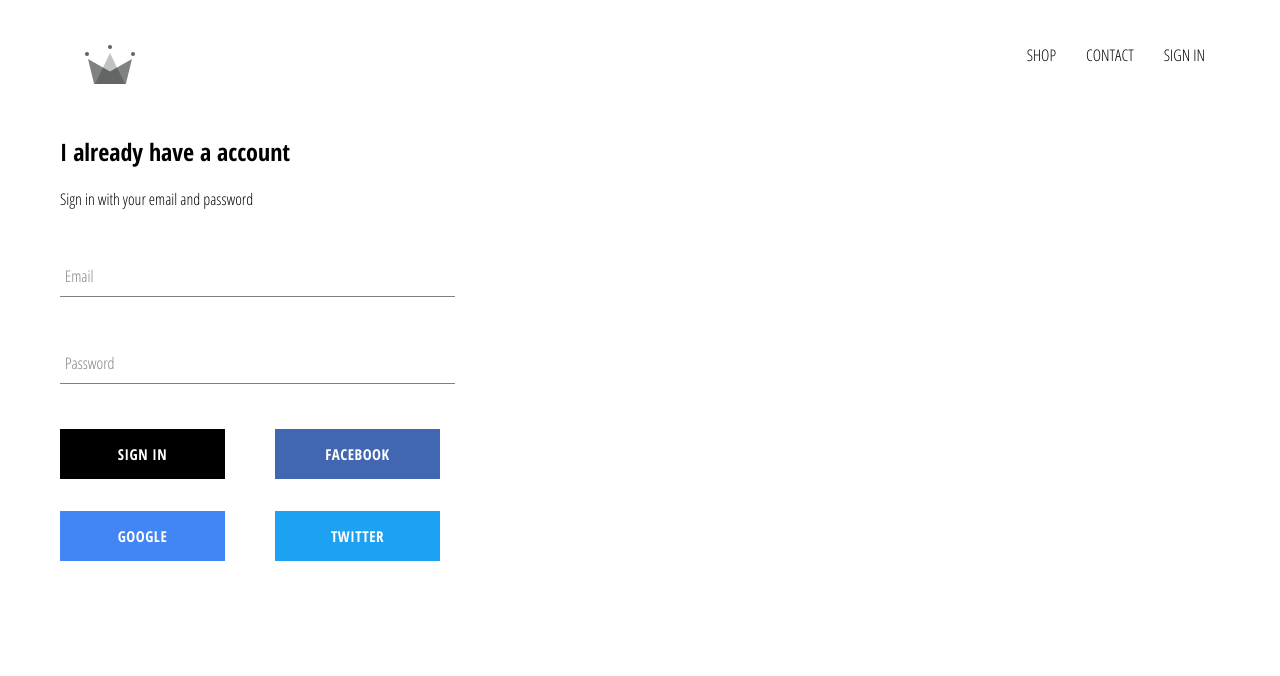
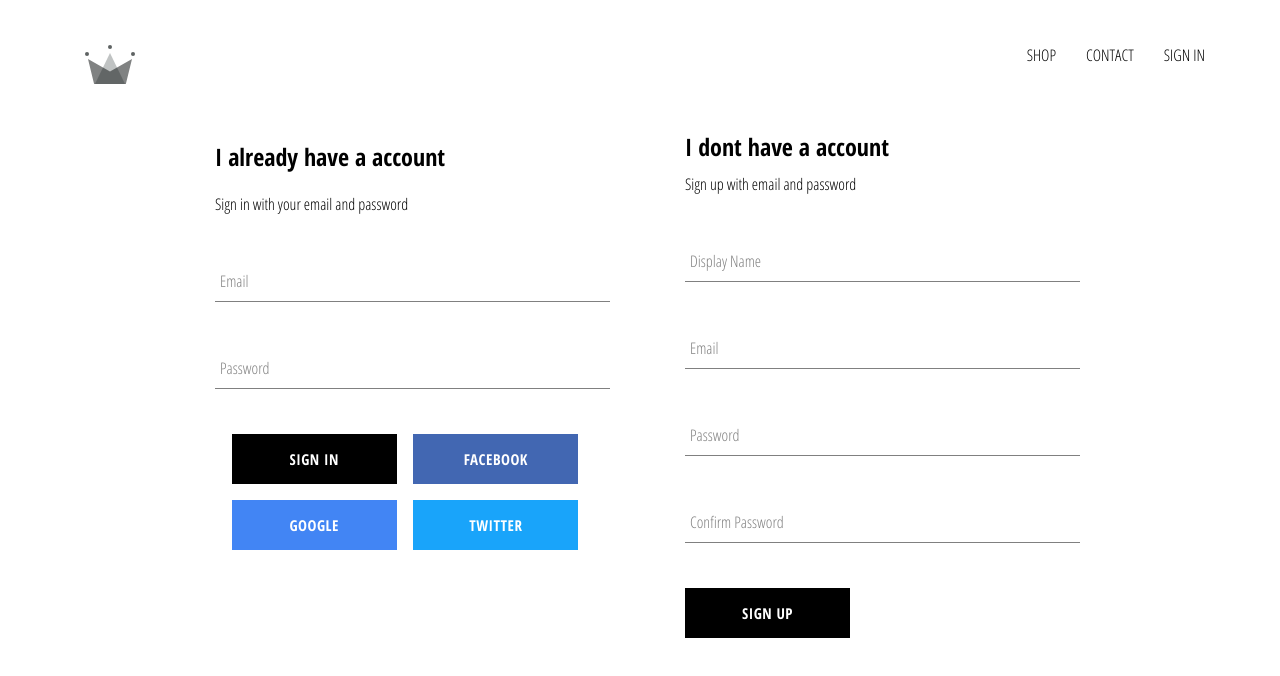
Before and after one commit to heet-vakharia/ECommerceApp, a React (Create React App) app: page /signin in a window 1280 px wide. Shown: the top 676 px of the page. Built offline with nearby package versions, Linux system fonts and the light colour scheme; no server answers.

Commit message:
implemented firebase utils , included ability to store authenticated users into our firestore database

```diff
--- a/src/App.js
+++ b/src/App.js
@@ -3,7 +3,7 @@
 import Shop from './Pages/Shop/Shop.component.jsx'
 import Header from './Components/Header/header.component'
 import SignInAndSignUpPage from './Pages/Sign-in-and-Sign-up-page/Sign-in-and-Sign-up-page.component'
-import {auth} from './Components/firebase/firebase.utils'
+import {auth , createUserProfileDocument} from './Components/firebase/firebase.utils'
 
 
 import {BrowserRouter as Router,Route , Switch} from 'react-router-dom'
@@ -18,9 +18,23 @@
   }
   unSubscribeFromAuth = null
   componentDidMount() {
-    this.unSubscribeFromAuth = auth.onAuthStateChanged(user => {
-      this.setState({currentUser : user})
-      console.log(user)
+    this.unSubscribeFromAuth = auth.onAuthStateChanged(async userAuth => {
+      if(userAuth){
+        const userRef = await createUserProfileDocument(userAuth)
+        userRef.onSnapshot(snapshot => {
+          this.setState({
+            currentUser : {
+              id : snapshot.id,
+              ...snapshot.data()
+            }
+          },() => {
+            console.log(this.state)
+          })
+        })
+      }
+      else{
+        this.setState({currentUser : userAuth})
+      }
     })
   }
   componentWillUnmount() {
--- a/src/Components/Header/header.styles.scss
+++ b/src/Components/Header/header.styles.scss
@@ -20,6 +20,7 @@
 
       .option {
         padding: 10px 15px;
+        cursor: pointer;
       }
     }
   }
--- a/src/Components/SignIn/SignIn.styles.scss
+++ b/src/Components/SignIn/SignIn.styles.scss
@@ -8,7 +8,7 @@
     }
     .button{
         display: flex;
-        justify-content: space-between;
+        justify-content: space-evenly;
         flex-wrap: wrap;
     }
 }
--- a/src/Components/firebase/firebase.utils.js
+++ b/src/Components/firebase/firebase.utils.js
@@ -12,6 +12,29 @@
     appId: "1:9069370080:web:598a6c7de2df42043cce85",
     measurementId: "G-K66G3YZVB5"
   };
+
+  export const createUserProfileDocument = async (userAuth , additionalData) => {
+    if(!userAuth) return;
+    const userRef = firestore.doc(`users/${userAuth.uid}`);
+    const snapShot = await userRef.get();
+    console.log(snapShot)
+
+    if(!snapShot.exists){
+      const {displayName , email} = userAuth
+      const createdAt = new Date()
+      try {
+        await userRef.set({
+          displayName,
+          email,
+          createdAt,
+          ...additionalData
+        })
+      } catch (e) {
+        console.log('There is a err while adding user' ,e)
+      }
+    }
+    return userRef
+  }
 
   firebase.initializeApp(cofig)
 
--- a/src/Components/form-button/custom-button.styles.scss
+++ b/src/Components/form-button/custom-button.styles.scss
@@ -12,7 +12,7 @@
     font-family: 'Open Sans Condensed';
     font-weight: bolder;
     border: none;
-    margin-bottom: 2rem;
+    margin-bottom: 1rem;
     cursor: pointer;
 
     &:hover {
@@ -26,7 +26,7 @@
       border: 1px solid black;
     }
     &.Twitter{
-      background-color:#1DA1F2 ;
+      background-color:#19a4fa ;
       color: white;
       &:hover{
         background-color: #009dff;
--- /dev/null
+++ b/src/Components/sign-up/sign-up.compoent.jsx
@@ -0,0 +1,67 @@
+import React, { Component } from 'react';
+import { auth } from '../firebase/firebase.utils';
+import {createUserProfileDocument} from '../firebase/firebase.utils'
+import FormInput from '../form-input/form-input.component'
+import CustomButton from '../form-button/custom-button.component';
+import './sign-up.styles.scss'
+
+
+class SignUp extends Component {
+    constructor(props) {
+        super(props);
+        this.state = {
+            displayName:'',
+            email:'',
+            password:'',
+            confirmPassword:''
+         }
+    }
+    handleSumit = async event => {
+        event.preventDefault()
+        const {displayName , email , password , confirmPassword } = this.state
+
+        if(password !== confirmPassword){
+            alert('Password dont match')
+            return;
+        }
+        try {
+            const {user} = await auth.createUserWithEmailAndPassword(email ,password)
+            createUserProfileDocument(user , {displayName} )
+
+            this.setState({
+                displayName:'',
+                email:'',
+                password:'',
+                confirmPassword:''
+            })
+
+        } catch (error) {
+            console.log(error)
+        }
+
+    }
+
+    handleChange = event => {
+        const {value, name} = event.target
+        this.setState({[name]: value})
+    }
+    render() {
+        const {displayName , email , password , confirmPassword } = this.state
+        return (
+            <div className="sign-up">
+                <h2 className="title">I dont have a account</h2>
+                <span>Sign up with email and password</span>
+                <form onSubmit={this.handleSumit} className="sign-up-form">
+                    <FormInput type='text' name='displayName' value = {displayName} onChange = {this.handleChange} label = 'Display Name' required/>
+                    <FormInput type='Email' name='email' value = {email} onChange = {this.handleChange} label = 'Email' required/>
+                    <FormInput type='password' name='password' value = {password} onChange = {this.handleChange} label = 'Password' required/>
+                    <FormInput type='password' name='confirmPassword' value = {confirmPassword} onChange = {this.handleChange} label = 'Confirm Password' required/>
+                    <CustomButton type='submit' >Sign Up</CustomButton>
+                </form>
+            </div>
+
+         );
+    }
+}
+
+export default SignUp;
--- /dev/null
+++ b/src/Components/sign-up/sign-up.styles.scss
@@ -0,0 +1,9 @@
+.sign-up{
+    display: flex;
+    flex-direction: column;
+    width: 380px;
+
+    .title{
+        margin : 10px 0
+    }
+}
--- a/src/Pages/Sign-in-and-Sign-up-page/Sign-in-and-Sign-up-page.component.jsx
+++ b/src/Pages/Sign-in-and-Sign-up-page/Sign-in-and-Sign-up-page.component.jsx
@@ -1,10 +1,14 @@
 import React from 'react'
 import SignIn from '../../Components/SignIn/SignIn.component'
+import SignUp from '../../Components/sign-up/sign-up.compoent'
+import './Sign-in-and-Sign-up-page.styles.scss'
 
 export default function SignInAndSignUpPage() {
     return (
-        <div>
+    <div className = 'sign-in-and-sign-up'>
             <SignIn / >
+            <SignUp />
+
         </div>
     )
 }
--- a/src/Pages/Sign-in-and-Sign-up-page/Sign-in-and-Sign-up-page.styles.scss
+++ b/src/Pages/Sign-in-and-Sign-up-page/Sign-in-and-Sign-up-page.styles.scss
@@ -0,0 +1,6 @@
+.sign-in-and-sign-up{
+    display:flex;
+    width: 850px;
+    justify-content:space-between;
+    margin: 30px auto;
+}
```
